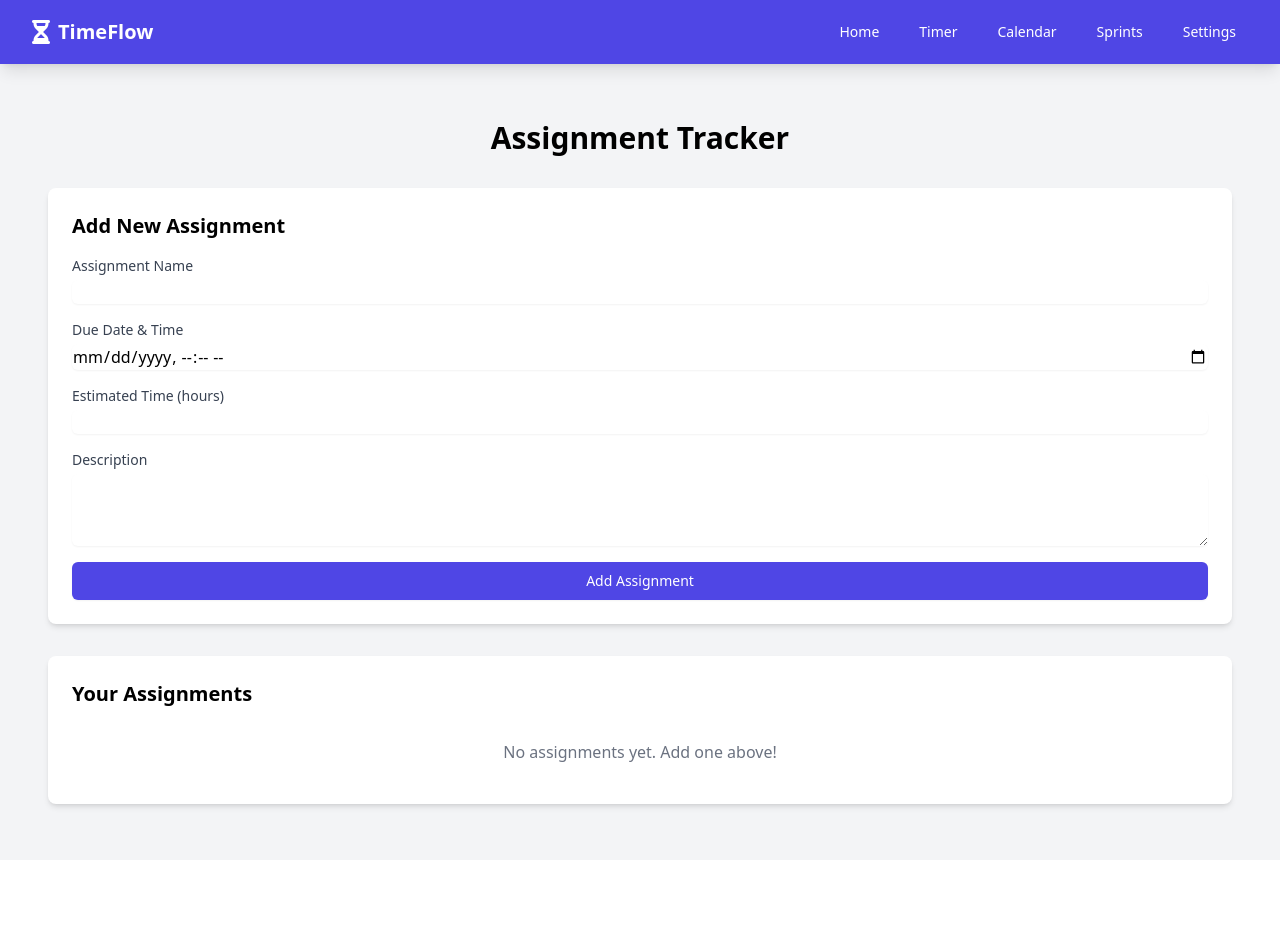
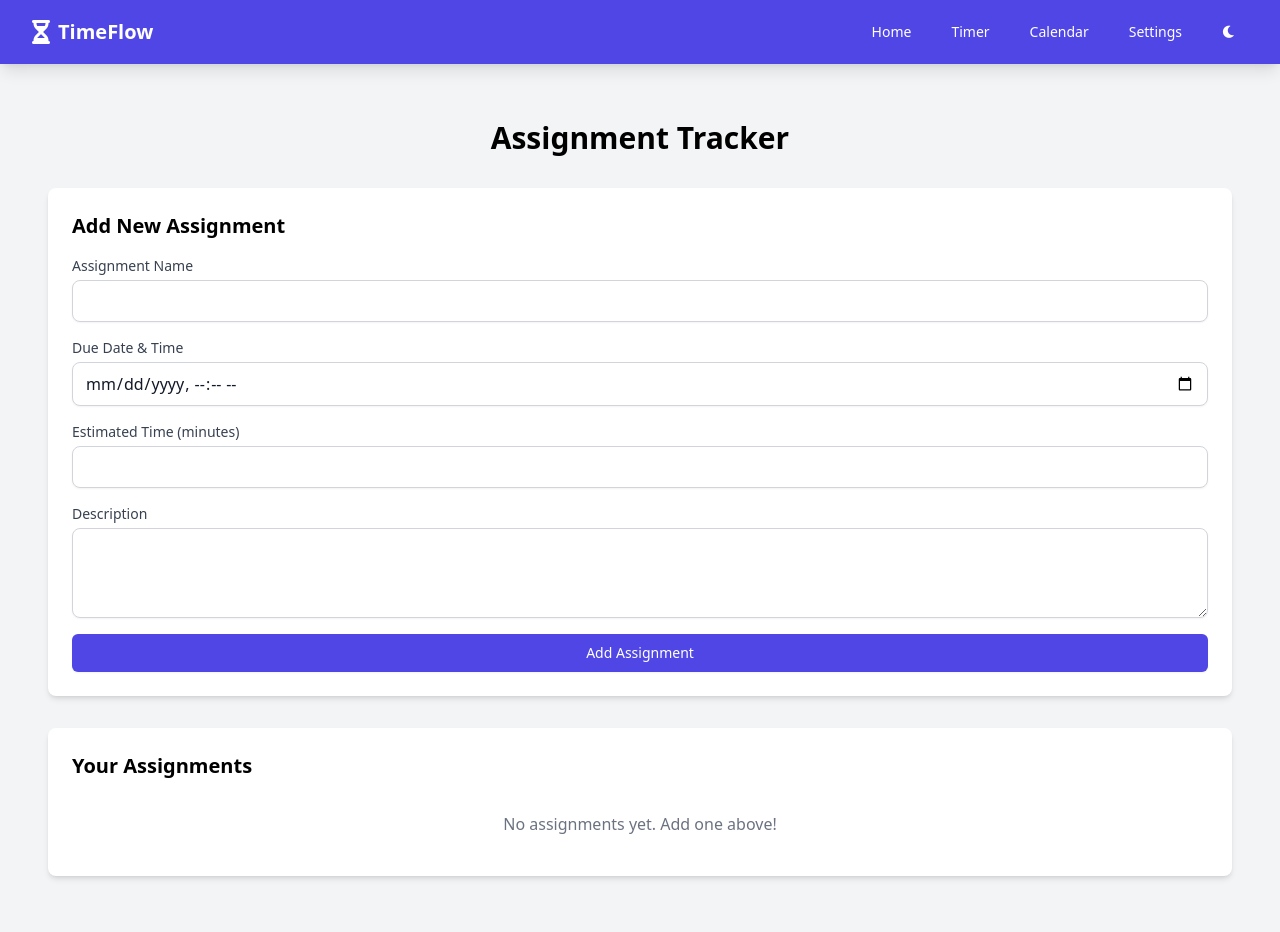
Before and after one commit to david801380511/timeflow, a FastAPI app: page / in a window 1280 px wide. Before the commit the page ends 813 px from the top, so only its background shows below. Run offline with FastAPI, Linux system fonts and the light colour scheme; data that the repository does not hold is empty; some libraries are stand-ins or nearby versions.

Commit message:
Complete UI enhancements: dark mode, auto-schedule, improved styling - Add dark mode toggle with persistent localStorage - Style all pages with dark mode support (calendar, timer, home, settings) - Add auto-schedule button to calendar for automatic assignment scheduling - Update timer page with assignments dropdown - Improve date/time picker styling with better borders and dark mode - Remove old sprints navigation link - Enhanced form inputs with rounded corners and better focus states - Added break block styling (green) distinct from study (blue) and busy (gray) All features now fully integrated and working together seamlessly.

```diff
--- a/templates/base.html
+++ b/templates/base.html
@@ -1,14 +1,22 @@
 <!DOCTYPE html>
-<html lang="en">
+<html lang="en" class="">
 <head>
     <meta charset="UTF-8">
     <meta name="viewport" content="width=device-width, initial-scale=1.0">
     <title>TimeFlow - {% block title %}{% endblock %}</title>
     <script src="https://cdn.tailwindcss.com"></script>
+    <script>
+        // Dark mode initialization
+        if (localStorage.theme === 'dark' || (!('theme' in localStorage) && window.matchMedia('(prefers-color-scheme: dark)').matches)) {
+            document.documentElement.classList.add('dark');
+        } else {
+            document.documentElement.classList.remove('dark');
+        }
+    </script>
     <link rel="stylesheet" href="https://cdnjs.cloudflare.com/ajax/libs/font-awesome/6.0.0/css/all.min.css">
     {% block extra_css %}{% endblock %}
 </head>
-<body class="bg-gray-100">
+<body class="bg-gray-100 dark:bg-gray-900 transition-colors">
     <!-- Navigation Bar -->
     <nav class="bg-indigo-600 text-white shadow-lg">
         <div class="max-w-7xl mx-auto px-4 sm:px-6 lg:px-8">
@@ -33,13 +41,12 @@
                         <a href="/calendar" class="px-3 py-2 rounded-md text-sm font-medium hover:bg-indigo-500 transition duration-150 ease-in-out">
                              Calendar
                         </a>
-                        <a href="/sprints" class="px-3 py-2 rounded-md text-sm font-medium hover:bg-indigo-500 transition duration-150 ease-in-out">
-                            Sprints
-                        </a>
                         <a href="/settings" class="px-3 py-2 rounded-md text-sm font-medium hover:bg-indigo-500 transition duration-150 ease-in-out">
                             Settings
                         </a>
-
+                        <button id="darkModeToggle" class="px-3 py-2 rounded-md text-sm font-medium hover:bg-indigo-500 transition duration-150 ease-in-out">
+                            <i class="fas fa-moon"></i>
+                        </button>
                     </div>
                 </div>
             </div>
@@ -52,6 +59,24 @@
     </main>
 
     <!-- Scripts -->
+    <script>
+        // Dark mode toggle
+        const darkModeToggle = document.getElementById('darkModeToggle');
+        if (darkModeToggle) {
+            darkModeToggle.addEventListener('click', () => {
+                document.documentElement.classList.toggle('dark');
+                const isDark = document.documentElement.classList.contains('dark');
+                localStorage.theme = isDark ? 'dark' : 'light';
+                const icon = darkModeToggle.querySelector('i');
+                icon.className = isDark ? 'fas fa-sun' : 'fas fa-moon';
+            });
+
+            // Set initial icon
+            const isDark = document.documentElement.classList.contains('dark');
+            const icon = darkModeToggle.querySelector('i');
+            icon.className = isDark ? 'fas fa-sun' : 'fas fa-moon';
+        }
+    </script>
     <script src="{{ url_for('static', path='/js/assignments.js') }}"></script>
     {% block extra_js %}{% endblock %}
 </body>
--- a/templates/index.html
+++ b/templates/index.html
@@ -4,34 +4,34 @@
 
 {% block content %}
     <div class="container mx-auto px-4 py-8">
-        <h1 class="text-3xl font-bold text-center mb-8">Assignment Tracker</h1>
+        <h1 class="text-3xl font-bold text-center mb-8 dark:text-white">Assignment Tracker</h1>
 
         <!-- Add Assignment Form -->
-        <div class="bg-white p-6 rounded-lg shadow-md mb-8">
-            <h2 class="text-xl font-semibold mb-4">Add New Assignment</h2>
+        <div class="bg-white dark:bg-gray-800 p-6 rounded-lg shadow-md mb-8">
+            <h2 class="text-xl font-semibold mb-4 dark:text-white">Add New Assignment</h2>
             <form action="/assignments" method="post" class="space-y-4">
                 <div>
-                    <label for="name" class="block text-sm font-medium text-gray-700">Assignment Name</label>
+                    <label for="name" class="block text-sm font-medium text-gray-700 dark:text-gray-300">Assignment Name</label>
                     <input type="text" id="name" name="name" required
-                           class="mt-1 block w-full rounded-md border-gray-300 shadow-sm focus:border-indigo-500 focus:ring-indigo-500">
+                           class="mt-1 block w-full rounded-lg border border-gray-300 dark:border-gray-600 px-3 py-2 bg-white dark:bg-gray-700 text-gray-900 dark:text-white shadow-sm focus:border-indigo-500 focus:ring-2 focus:ring-indigo-500">
                 </div>
 
                 <div>
-                    <label for="due_date" class="block text-sm font-medium text-gray-700">Due Date & Time</label>
+                    <label for="due_date" class="block text-sm font-medium text-gray-700 dark:text-gray-300">Due Date & Time</label>
                     <input type="datetime-local" id="due_date" name="due_date" required
-                           class="mt-1 block w-full rounded-md border-gray-300 shadow-sm focus:border-indigo-500 focus:ring-indigo-500">
+                           class="mt-1 block w-full rounded-lg border border-gray-300 dark:border-gray-600 px-3 py-2 bg-white dark:bg-gray-700 text-gray-900 dark:text-white shadow-sm focus:border-indigo-500 focus:ring-2 focus:ring-indigo-500 dark:[color-scheme:dark]">
                 </div>
 
                 <div>
-                    <label for="estimated_time" class="block text-sm font-medium text-gray-700">Estimated Time (hours)</label>
+                    <label for="estimated_time" class="block text-sm font-medium text-gray-700 dark:text-gray-300">Estimated Time (minutes)</label>
                     <input type="number" id="estimated_time" name="estimated_time" min="1" required
-                           class="mt-1 block w-full rounded-md border-gray-300 shadow-sm focus:border-indigo-500 focus:ring-indigo-500">
+                           class="mt-1 block w-full rounded-lg border border-gray-300 dark:border-gray-600 px-3 py-2 bg-white dark:bg-gray-700 text-gray-900 dark:text-white shadow-sm focus:border-indigo-500 focus:ring-2 focus:ring-indigo-500">
                 </div>
 
                 <div>
-                    <label for="description" class="block text-sm font-medium text-gray-700">Description</label>
+                    <label for="description" class="block text-sm font-medium text-gray-700 dark:text-gray-300">Description</label>
                     <textarea id="description" name="description" rows="3"
-                              class="mt-1 block w-full rounded-md border-gray-300 shadow-sm focus:border-indigo-500 focus:ring-indigo-500"></textarea>
+                              class="mt-1 block w-full rounded-lg border border-gray-300 dark:border-gray-600 px-3 py-2 bg-white dark:bg-gray-700 text-gray-900 dark:text-white shadow-sm focus:border-indigo-500 focus:ring-2 focus:ring-indigo-500"></textarea>
                 </div>
 
                 <button type="submit"
@@ -42,30 +42,29 @@
         </div>
 
         <!-- Assignments List -->
-        <div class="bg-white p-6 rounded-lg shadow-md">
-            <h2 class="text-xl font-semibold mb-4">Your Assignments</h2>
+        <div class="bg-white dark:bg-gray-800 p-6 rounded-lg shadow-md">
+            <h2 class="text-xl font-semibold mb-4 dark:text-white">Your Assignments</h2>
             {% if assignments %}
                 <div class="space-y-4">
                     {% for assignment in assignments %}
-                        <div class="border-b border-gray-200 pb-4 mb-4">
+                        <div class="border-b border-gray-200 dark:border-gray-700 pb-4 mb-4">
                             <div class="flex justify-between items-start">
                                 <div>
-                                    <h3 class="text-lg font-medium">{{ assignment.name }}</h3>
-                                    <p class="text-sm text-gray-600">Due: {{ assignment.due_date.strftime('%Y-%m-%d %H:%M') }}</p>
-                                    <p class="text-sm text-gray-600">Estimated Time: {{ assignment.estimated_time }} hours</p>
+                                    <h3 class="text-lg font-medium dark:text-white">{{ assignment.name }}</h3>
+                                    <p class="text-sm text-gray-600 dark:text-gray-400">Due: {{ assignment.due_date.strftime('%Y-%m-%d %H:%M') }}</p>
+                                    <p class="text-sm text-gray-600 dark:text-gray-400">Estimated Time: {{ assignment.estimated_time }} minutes</p>
                                     {% if assignment.description %}
-                                        <p class="mt-2 text-gray-700">{{ assignment.description }}</p>
+                                        <p class="mt-2 text-gray-700 dark:text-gray-300">{{ assignment.description }}</p>
                                     {% endif %}
                                 </div>
                                 <div class="flex space-x-2">
-                                    <!-- Removed inline onclick; use data-id and JS listeners -->
                                     <button type="button"
-                                            class="text-indigo-600 hover:text-indigo-900 btn-edit"
+                                            class="text-indigo-600 dark:text-indigo-400 hover:text-indigo-900 dark:hover:text-indigo-300 btn-edit"
                                             data-id="{{ assignment.id }}">
                                         Edit
                                     </button>
                                     <button type="button"
-                                            class="text-red-600 hover:text-red-900 btn-delete"
+                                            class="text-red-600 dark:text-red-400 hover:text-red-900 dark:hover:text-red-300 btn-delete"
                                             data-id="{{ assignment.id }}">
                                         Delete
                                     </button>
```
Also changed, not shown: static/js/timer.js (+22 -0 lines), templates/calendar.html (+17 -5 lines), templates/timer.html (+12 -4 lines).
